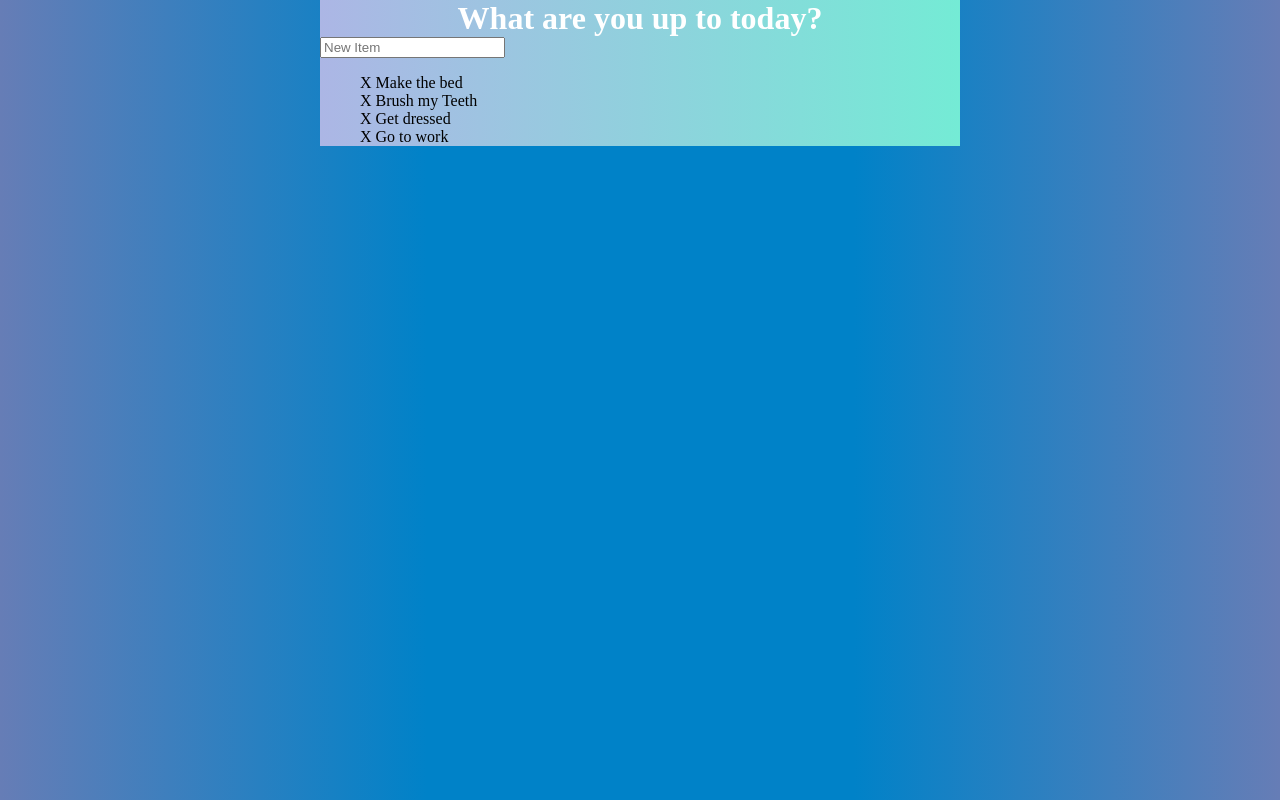
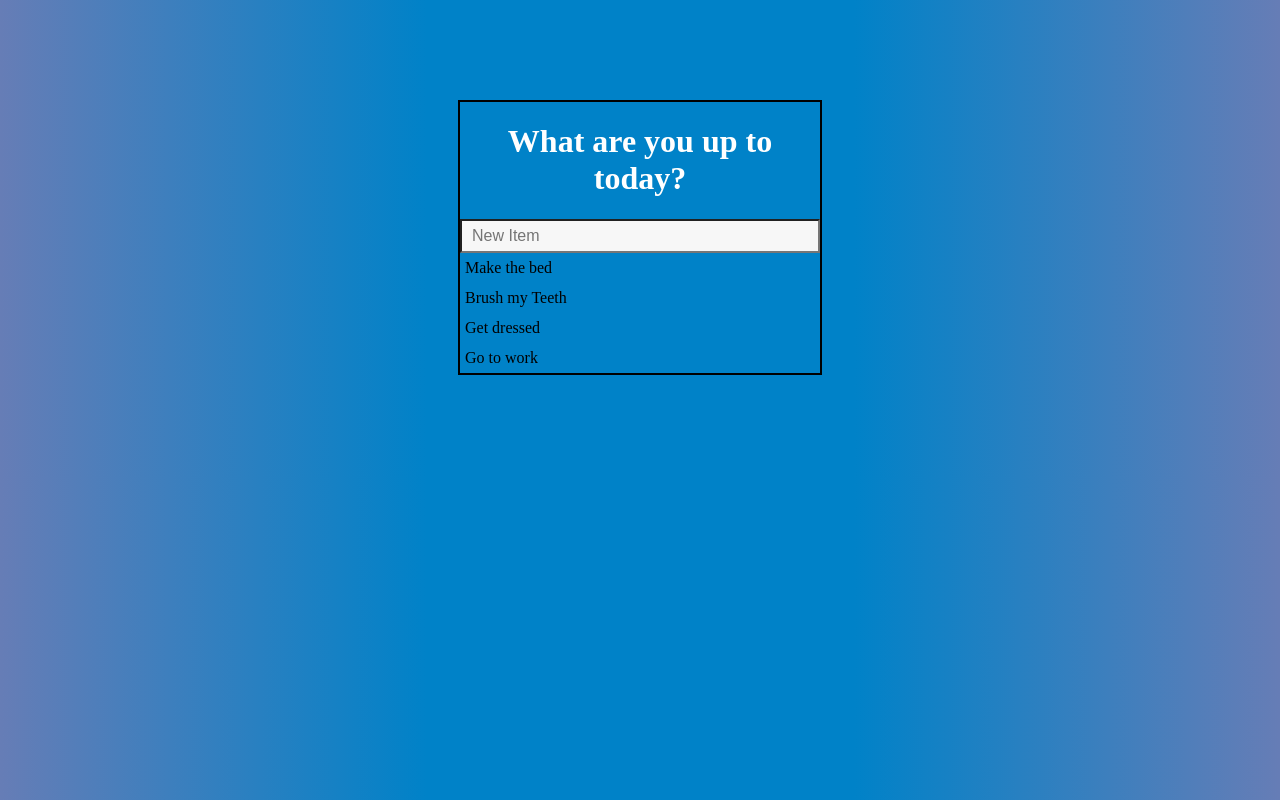
Before and after one commit to Ralphieboy525/100daysofcoding, a plain HTML site: page checklist/index.html in a window 1280 px wide. Drawn offline with nearby package versions, Linux system fonts and the light colour scheme.

Commit message:
Finished CSS portions. tweaked JS file for new css properties, added trash can icon to html.

```diff
--- a/checklist/checklist.css
+++ b/checklist/checklist.css
@@ -13,26 +13,54 @@ body {
 }
 
 #container {
-	/*border: 2px black solid;*/
-	width: 50%;
-	margin: 0 auto;
-	background: #74ebd5;  /* fallback for old browsers */
-	background: -webkit-linear-gradient(to right, #ACB6E5, #74ebd5);  /* Chrome 10-25, Safari 5.1-6 */
-	background: linear-gradient(to right, #ACB6E5, #74ebd5); /* W3C, IE 10+/ Edge, Firefox 16+, Chrome 26+, Opera 12+, Safari 7+ */
+	border: 2px black solid;
+	width: 360px;
+	margin: 100px auto;
+	/*background: #667db6;*/  /* fallback for old browsers */
+	/*background: -webkit-linear-gradient(to right, #667db6, #0082c8, #0082c8, #667db6); */ /* Chrome 10-25, Safari 5.1-6 */
+	/*background: linear-gradient(to right, #667db6, #0082c8, #0082c8, #667db6);*/ /* W3C, IE 10+/ Edge, Firefox 16+, Chrome 26+, Opera 12+, Safari 7+ */
 }
 
 h1 {
-	width: 50%;
-	margin: 0 auto;
 	/*border: 2px solid black;*/
 	text-align: center;
 	color: white;
-	background: #74ebd5;  /* fallback for old browsers */
-	background: -webkit-linear-gradient(to right, #ACB6E5, #74ebd5);  /* Chrome 10-25, Safari 5.1-6 */
-	background: linear-gradient(to right, #ACB6E5, #74ebd5); /* W3C, IE 10+/ Edge, Firefox 16+, Chrome 26+, Opera 12+, Safari 7+ */
+
 
 }
 
 ul {
 	list-style-type: none;
+	margin: 0;
+	padding: 0;
 }
+
+li {
+	line-height: 30px;
+	height: 30px;
+}
+
+li:hover span {
+	width: 40px;
+	opacity: 1;
+}
+
+input {
+	font-size: 16px;
+	background-color: #f7f7f7;
+	width: 100%;
+	padding: 6px 6px 6px 10px;
+	box-sizing: border-box;
+}
+
+
+span {
+	height: 30px;
+	margin-right: 5px;
+	text-align: center;
+	width: 0;
+	display: inline-block;
+	color: rgb(251, 255, 20);
+	opacity: 0;
+	transition: 0.3s linear;
+}
--- a/checklist/checklistjs.js
+++ b/checklist/checklistjs.js
@@ -13,6 +13,6 @@ $("input[type='text']").keypress(function(enter){
 	if(enter.which === 13){
 		var newtext = $(this).val();
 		$(this).val("");
-		$("ul").append("<li><span>X </span>" + newtext + "</li>")
+		$("ul").append("<li><span><i class='fa fa-trash'></i> </span>" + newtext + "</li>")
 	}
-})
+});
--- a/checklist/index.html
+++ b/checklist/index.html
@@ -3,20 +3,22 @@
 <head>
 	<title>Daily Check List</title>
 	<link rel="stylesheet" type="text/css" href="checklist.css">
+	<link href="https://maxcdn.bootstrapcdn.com/font-awesome/4.7.0/css/font-awesome.min.css" rel="stylesheet" integrity="sha384-wvfXpqpZZVQGK6TAh5PVlGOfQNHSoD2xbE+QkPxCAFlNEevoEH3Sl0sibVcOQVnN" crossorigin="anonymous">
 </head>
 <body>
 
-<h1>What are you up to today?</h1>
 
 <div id="container">
+
+<h1>What are you up to today?</h1>
 
 <input type="text" name="inputtext" placeholder="New Item">
 
 <ul>
-	<li><span>X </span>Make the bed</li>
-	<li><span>X </span>Brush my Teeth</li>
-	<li><span>X </span>Get dressed</li>
-	<li><span>X </span>Go to work</li>
+	<li><span><i class="fa fa-trash"></i> </span>Make the bed</li>
+	<li><span><i class="fa fa-trash"></i> </span>Brush my Teeth</li>
+	<li><span><i class="fa fa-trash"></i> </span>Get dressed</li>
+	<li><span><i class="fa fa-trash"></i> </span>Go to work</li>
 </ul>
 </div>
 
```
